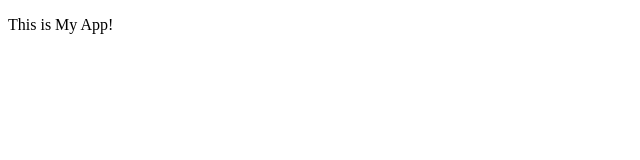
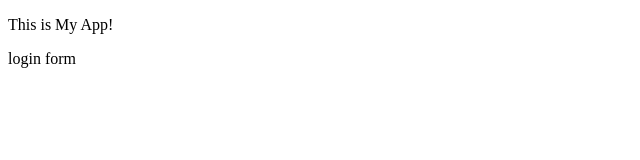
Before and after one commit to GustiCahya/myAppsSample, a plain HTML site: page index.html in a window 1280 px wide. Shown: the full height of the page, 0-640 px from the left. Drawn offline with Linux system fonts and the light colour scheme.

Commit message:
login form

```diff
--- a/index.html
+++ b/index.html
@@ -9,5 +9,6 @@
 </head>
 <body>
     <p>This is My App!</p>
+    <p>login form</p>
 </body>
 </html>
```
Also changed, not shown: login.html (added, +1 -0 lines).
